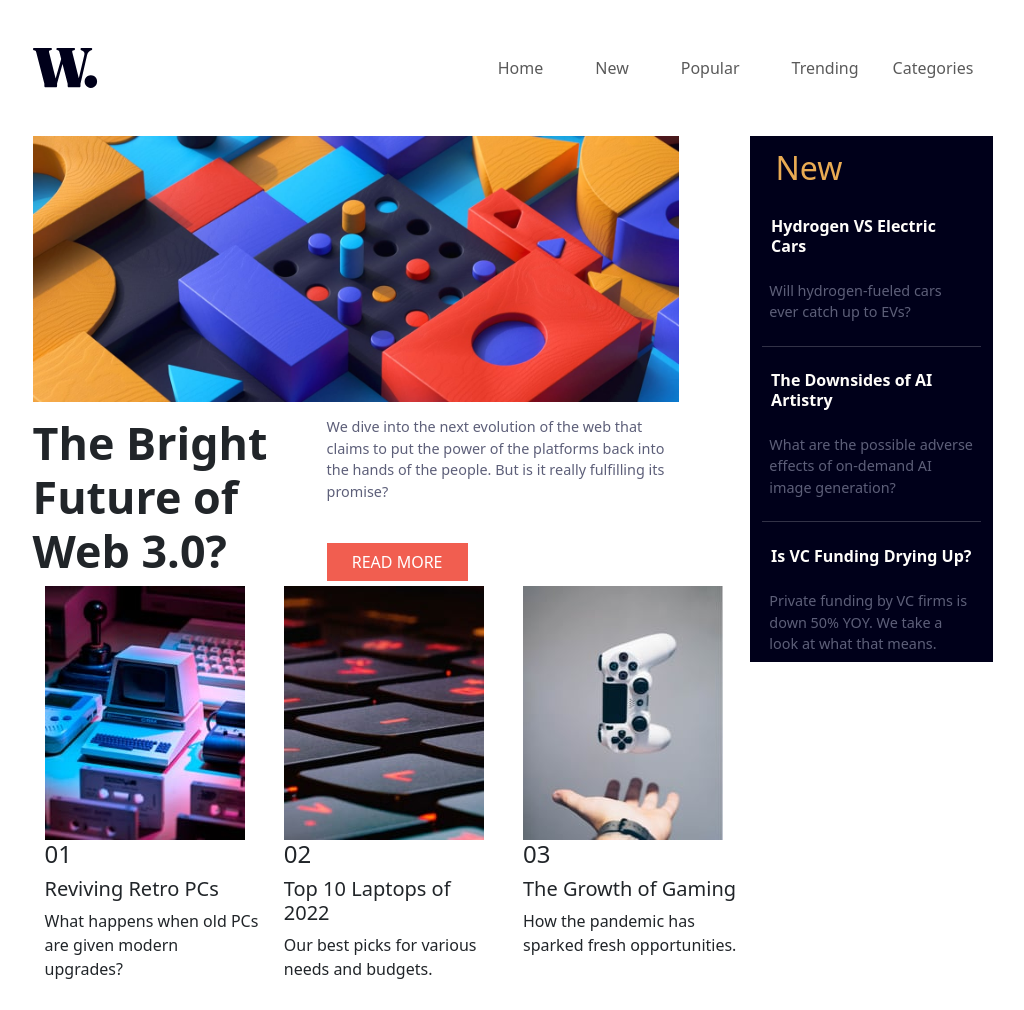
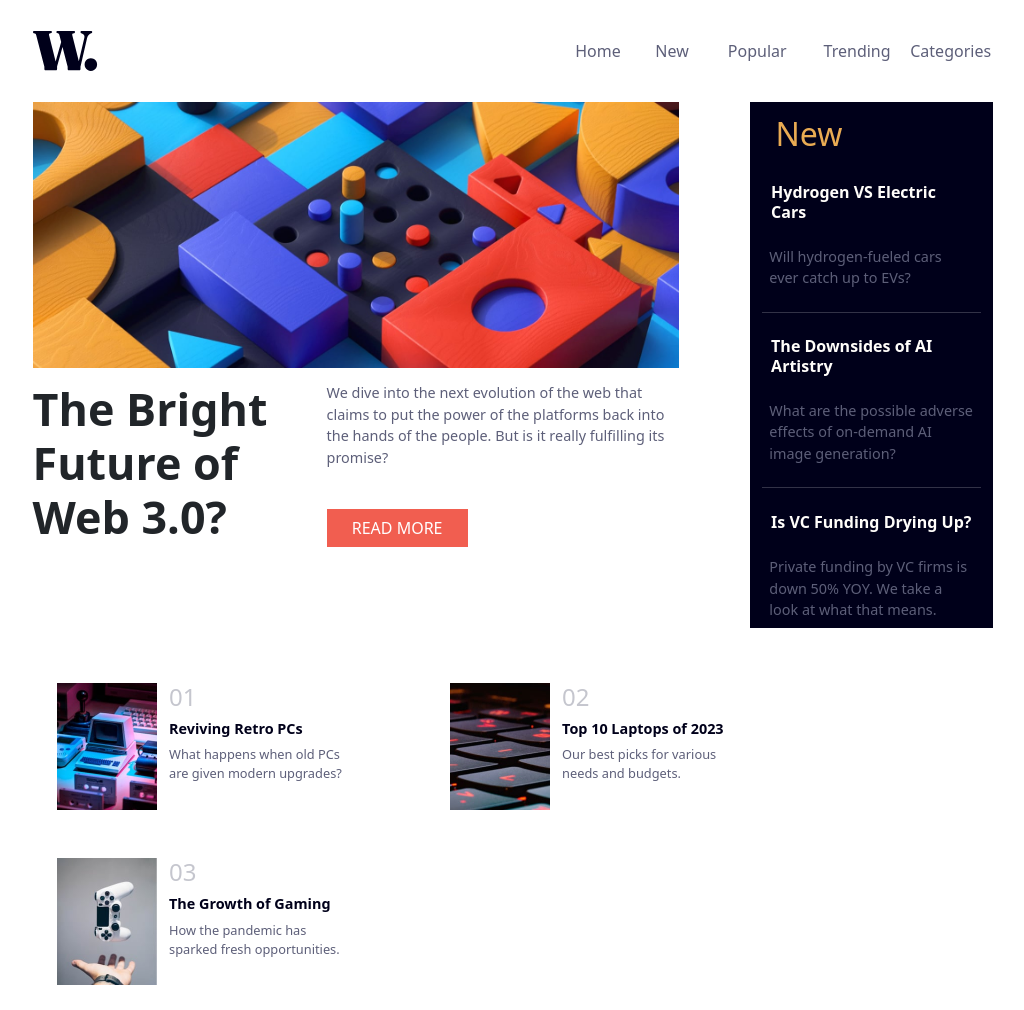
Before and after one commit to VarshaRajS/News-Homepage, a plain HTML site: page index.html in a window 1280 px wide. Shown: the whole page, without its empty margins (133-1157 px from the left). Drawn offline with nearby package versions, Linux system fonts and the light colour scheme.

Commit message:
Desktop design done

```diff
--- a/index.html
+++ b/index.html
@@ -16,15 +16,10 @@
 
   <title>Frontend Mentor | News homepage</title>
 
-  <!-- Feel free to remove these styles or customise in your own stylesheet 👍 -->
-  <style>
-    .attribution { font-size: 11px; text-align: center; }
-    .attribution a { color: hsl(228, 45%, 44%); }
-  </style>
 </head>
 <body>
 
-<section class="nav-box">
+<div class="main-box">
 
   <nav class="navbar navbar-expand-lg sticky-top">
 
@@ -42,19 +37,19 @@
 
         <ul class="navbar-nav ms-auto">
           <li class="nav-item">
-            <a class="nav-link" aria-current="page" href="#">Home</a>
+            <a class="navbar-link" aria-current="page" href="#">Home</a>
           </li>
           <li class="nav-item">
-            <a class="nav-link" href="#">New</a>
+            <a class="navbar-link" href="#">New</a>
           </li>
           <li class="nav-item">
-            <a class="nav-link" href="#">Popular</a>
+            <a class="navbar-link" href="#">Popular</a>
           </li>
           <li class="nav-item">
-           <a href="#" class="nav-link">Trending</a>
+           <a href="#" class="navbar-link">Trending</a>
           </li>
           <li>
-            <a class="nav-link" href="#">Categories</a>
+            <a class="navbar-link" href="#">Categories</a>
           </li>
         </ul>
 
@@ -63,6 +58,7 @@
     </div>
 
   </nav>
+
 
 
 <section class="heading-section">
@@ -127,81 +123,62 @@
 
 <section class="news-section">
 
-  <div class="container">
+    <div class="news">
 
-    <div class="row">
-
-      <div class="col-sm-4">
+      <div class="news-content">
 
         <img src="./assets/images/image-retro-pcs.jpg" alt="retro-pcs" class="news-images">
 
-        <div class="news-text">
+        <p class="news-text">
 
-        <h4>01</h4>
+        <h4 class="news-num">01</h4>
 
-        <h5>Reviving Retro PCs</h5>
+        <h5 class="news-title">Reviving Retro PCs</h5>
 
-        <p>What happens when old PCs are given modern upgrades?</p>
+        <p class="news-info">What happens when old PCs are given modern upgrades?</p>
 
-        </div>
+        </p>
 
       </div>
 
-      <div class="col-sm-4">
+      <div class="news-content middle-div">
 
         <img src="./assets/images/image-top-laptops.jpg" alt="top-laptops" class="news-images">
 
-        <div class="news-text">
+        <p class="news-text">
 
-        <h4>02</h4>
+        <h4 class="news-num">02</h4>
 
-        <h5>Top 10 Laptops of 2022</h5>
+        <h5 class="news-title">Top 10 Laptops of 2023</h5>
 
-        <p>Our best picks for various needs and budgets.</p>
+        <p class="news-info">Our best picks for various needs and budgets.</p>
 
-        </div>
+        </p>
 
       </div>
 
-      <div class="col-sm-4">
+      <div class="news-content">
 
         <img src="./assets/images/image-gaming-growth.jpg" alt="gaming-growth" class="news-images">
 
-        <div class="news-text">
+        <p class="news-text">
 
-        <h4>03</h4>
+        <h4 class="news-num">03</h4>
 
-        <h5>The Growth of Gaming</h5>
+        <h5 class="news-title">The Growth of Gaming</h5>
 
-        <p>How the pandemic has sparked fresh opportunities.</p>
+        <p class="news-info">How the pandemic has sparked fresh opportunities.</p>
 
-        </div>
+        </p>
 
       </div>
 
     </div>
 
-  </div>
 
 </section>
 
-
-<!--
-  Is VC Funding Drying Up?
-  Private funding by VC firms is down 50% YOY. We take a look at what that means.
-
-  01
-  Reviving Retro PCs
-  What happens when old PCs are given modern upgrades?
-
-  02
-  Top 10 Laptops of 2022
-  Our best picks for various needs and budgets.
-
-  03
-  The Growth of Gaming
-  How the pandemic has sparked fresh opportunities.
--->
+</div>
 
 
   <script src="https://cdn.jsdelivr.net/npm/bootstrap@5.3.0-alpha3/dist/js/bootstrap.bundle.min.js" integrity="sha384-ENjdO4Dr2bkBIFxQpeoTz1HIcje39Wm4jDKdf19U8gI4ddQ3GYNS7NTKfAdVQSZe" crossorigin="anonymous"></script>
--- a/styles.css
+++ b/styles.css
@@ -1,5 +1,18 @@
+
+/*To apply styles to the website the website has been divided into three sections and the styles have been applied accordingly*/
+/*1.Heading-section*/
+/*2.Highlights-section*/
+/*3.News section*/
+/*These three sections are enclosed in another section called main-box, left and right margins are added to the design as per requirement in this section*/
+
+
+
 /*Importing the font inter from google fonts*/
+
 @import url('https://fonts.googleapis.com/css2?family=Inter:wght@400;700;800&display=swap');
+
+
+/*Colors used in the design*/
 
 :root{
 --Soft-orange: hsl(35, 77%, 62%);
@@ -19,33 +32,42 @@
 body{
     font-family: 'Inter', sans-serif;
     font-size: 15px;
+    margin-left: 12%;
+    margin-right: 12%;
+}
+
+/*Styling the main-box section, adding margins*/
+
+.main-box{
+    margin-left: 12%;
+    margin-right: 12%;
 }
 
 
-/*Styling the nav-box section*/
+/*customizing the navbar*/
 
 .nav-item{
     padding: 0 18px;
 }
 
-.nav-link{
+.navbar-link{
     font-size: 1.2rem;
+    color: var(--Dark-grayish-blue);
+    text-decoration: none;
+    padding-left: 12%;
+    padding-right: 12%;
+    font-size: 1rem;
 }
 
-.nav-link:hover::after{
+a:hover{
     color: var(--Soft-orange);
-    transform: color .3s;
+    text-decoration: none;
 }
 
 .navbar{
-    color:hsl(233, 8%, 79%);
-    margin-top: 35px;
-    margin-bottom: 35px;
-}
-
-.nav-box{
-    margin-left: 12%;
-    margin-right: 12%;
+    background-color: white;
+    margin-top: 18px;
+    margin-bottom: 18px;
 }
 
 
@@ -86,6 +108,7 @@ body{
 .highlights{
     color:var(--Off-white);
     padding: 4%;
+    cursor: pointer;
 }
 
 .highlights:hover{
@@ -135,13 +158,50 @@ hr{
 /*Styling the news section*/
 
 .news-section{
-
+    display: inline-block;
+    padding-top: 1.5%;
+    width: 100%;
 }
 
 .news-images{
     float: left;
+    width:100px;
+    margin-right: 4%;
+    margin-left: 4%;
 }
 
 .news-text{
     float: right;
 }
+
+.news-content{
+  display: inline-block;
+  padding: 2.5%;
+  width:350px;
+  height: auto;
+}
+
+.news-num{
+  color: var(--Grayish-blue);
+}
+
+.news-title{
+  color: var(--Very-dark-blue);
+  font-size: 0.9rem;
+  font-weight: 800;
+}
+
+.news-title:hover{
+    color: var(--Soft-orange);
+    cursor: pointer;
+}
+
+.news-info{
+  color: var(--Dark-grayish-blue);
+  font-size: 0.8rem;
+}
+
+.middle-div{
+    margin-right: 4%;
+    margin-left: 4%;
+}
```
